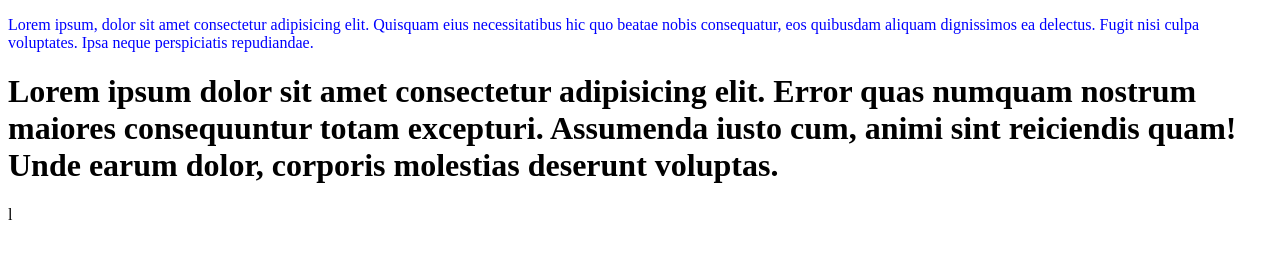
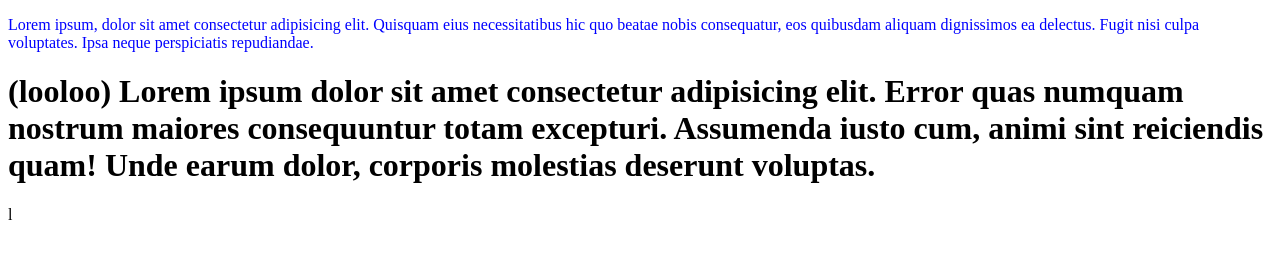
Before and after one commit to agrim864/localrepo, a plain HTML site: page index.html in a window 1280 px wide. Drawn offline with Linux system fonts and the light colour scheme.

Commit message:
fff skksk

```diff
--- a/index.html
+++ b/index.html
@@ -8,6 +8,6 @@
 </head>
 <body>
     <p id = "para">Lorem ipsum, dolor sit amet consectetur adipisicing elit. Quisquam eius necessitatibus hic quo beatae nobis consequatur, eos quibusdam aliquam dignissimos ea delectus. Fugit nisi culpa voluptates. Ipsa neque perspiciatis repudiandae.</p>
-    <h1>Lorem ipsum dolor sit amet consectetur adipisicing elit. Error quas numquam nostrum maiores consequuntur totam excepturi. Assumenda iusto cum, animi sint reiciendis quam! Unde earum dolor, corporis molestias deserunt voluptas.</h1>
+    <h1>(looloo) Lorem ipsum dolor sit amet consectetur adipisicing elit. Error quas numquam nostrum maiores consequuntur totam excepturi. Assumenda iusto cum, animi sint reiciendis quam! Unde earum dolor, corporis molestias deserunt voluptas.</h1>
 </body>
 </html>l
```
